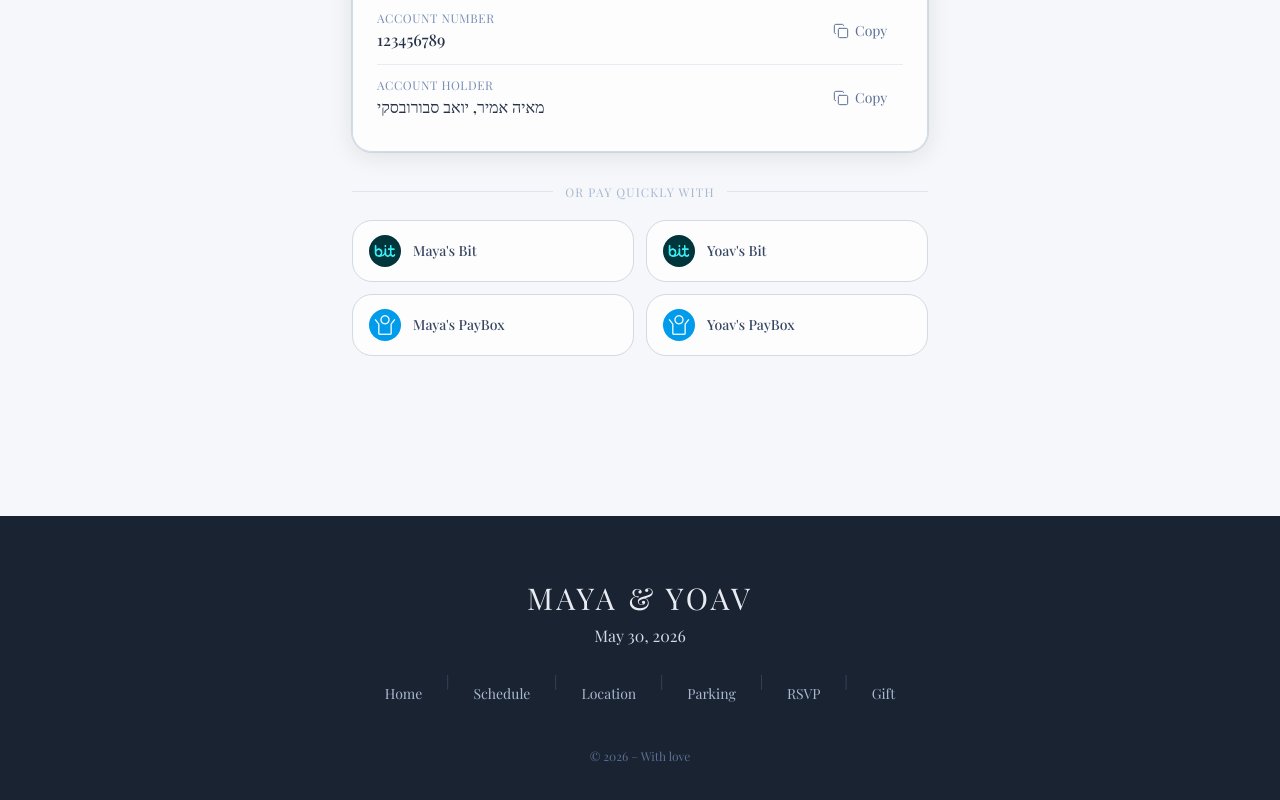
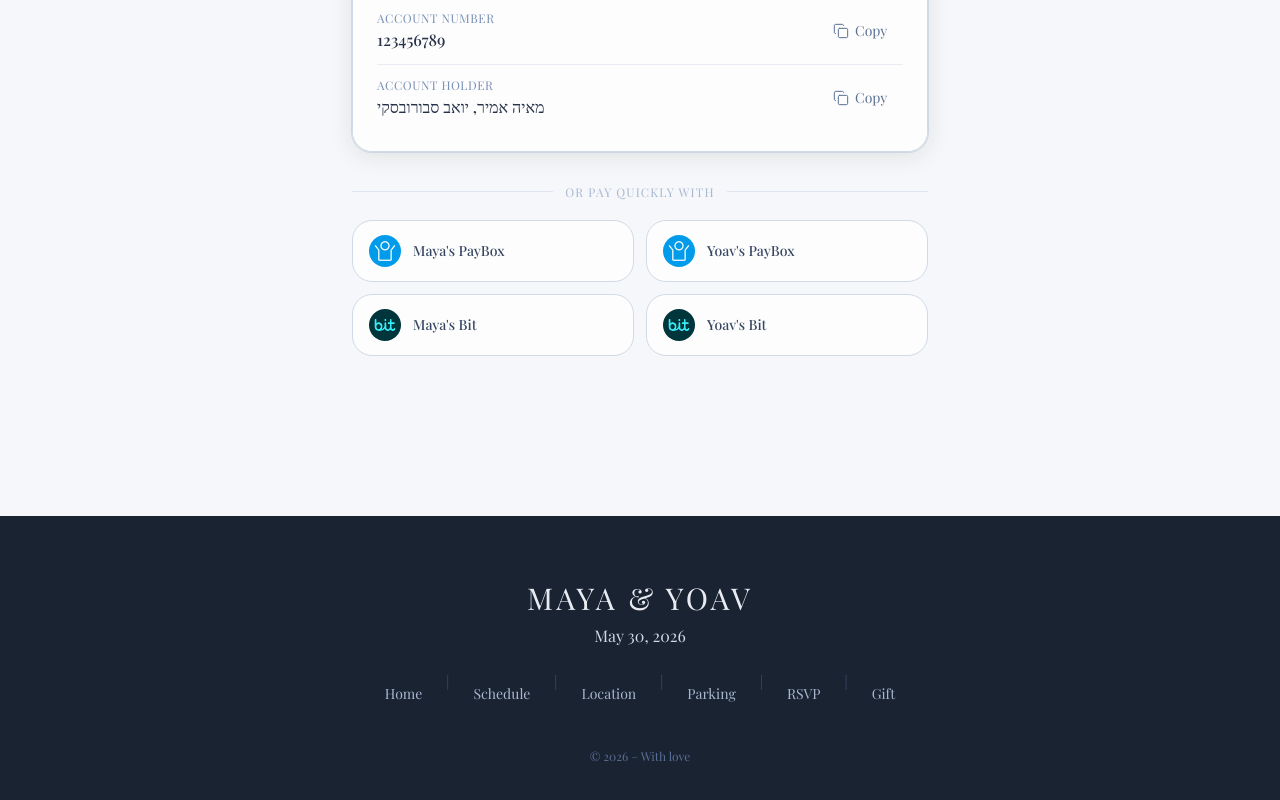
Before and after one commit to Yoavsb25/wedding-website, a React (Vite) app: page / in a window 1280 px wide. Shown: the part 4835-5635 px from the top of the page. Built offline with nearby package versions, Linux system fonts and the light colour scheme; the HTML template or start-up script is replaced by a standard one.

Commit message:
fix: reorder PayBox and Bit entries in site.js quickPay array for consistency

```diff
--- a/src/data/site.js
+++ b/src/data/site.js
@@ -40,10 +40,10 @@ export const site = {
     branchNumber: '198',
     accountNumber: '123456789',
     quickPay: [
+      { id: 'maya-paybox', label: "Maya's PayBox", app: 'paybox', url: 'https://links.payboxapp.com/w7v0RQfQ0Ub' },
+      { id: 'yoav-paybox', label: "Yoav's PayBox", app: 'paybox', url: 'https://links.payboxapp.com/JU2fa3esZUb' },
       { id: 'maya-bit',    label: "Maya's Bit",    app: 'bit',    url: 'https://www.bitpay.co.il/app/me/841348C9-D873-56A7-D192-AD125C3FD51D67B2' },
       { id: 'yoav-bit',    label: "Yoav's Bit",    app: 'bit',    url: 'https://www.bitpay.co.il/app/me/69A41A65-45B1-CE41-2F02-73CA549988C7B5FB' },
-      { id: 'maya-paybox', label: "Maya's PayBox", app: 'paybox', url: 'https://links.payboxapp.com/w7v0RQfQ0Ub' },
-      { id: 'yoav-paybox', label: "Yoav's PayBox", app: 'paybox', url: 'https://links.payboxapp.com/JU2fa3esZUb' },
     ],
   },
 };
```
